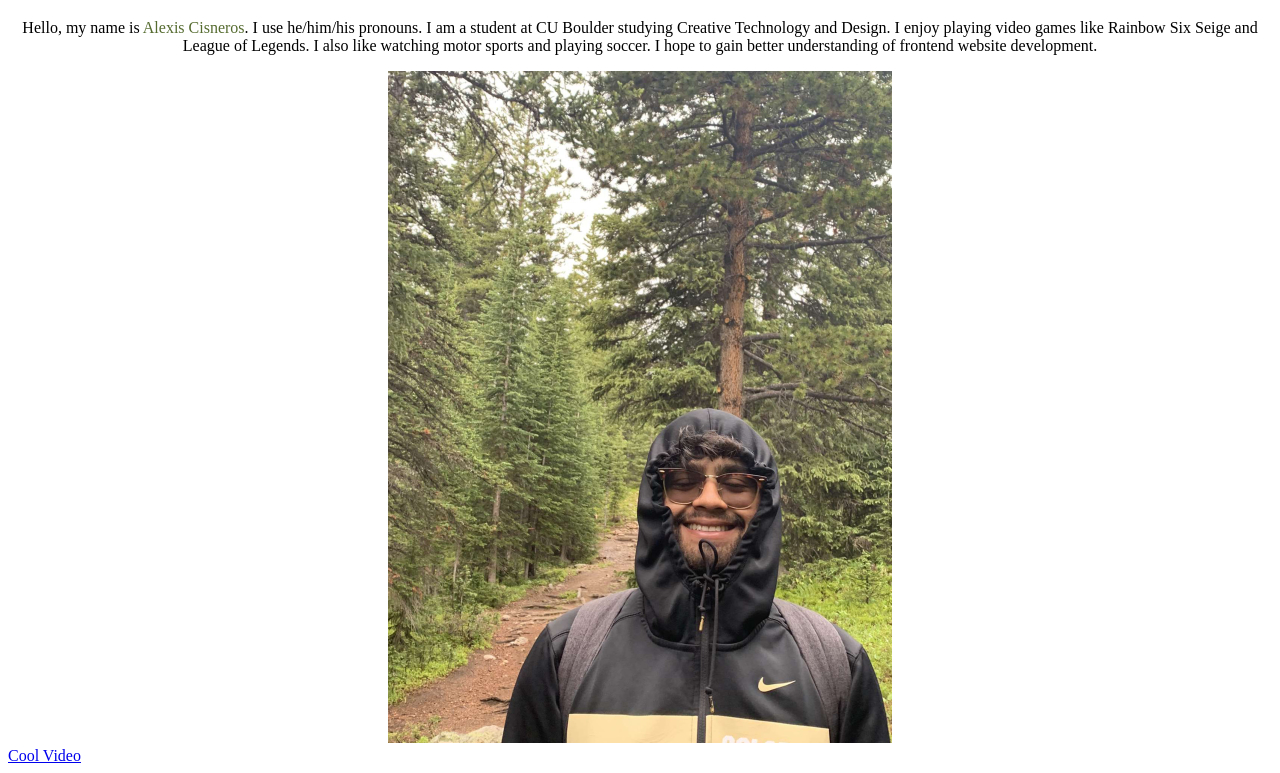
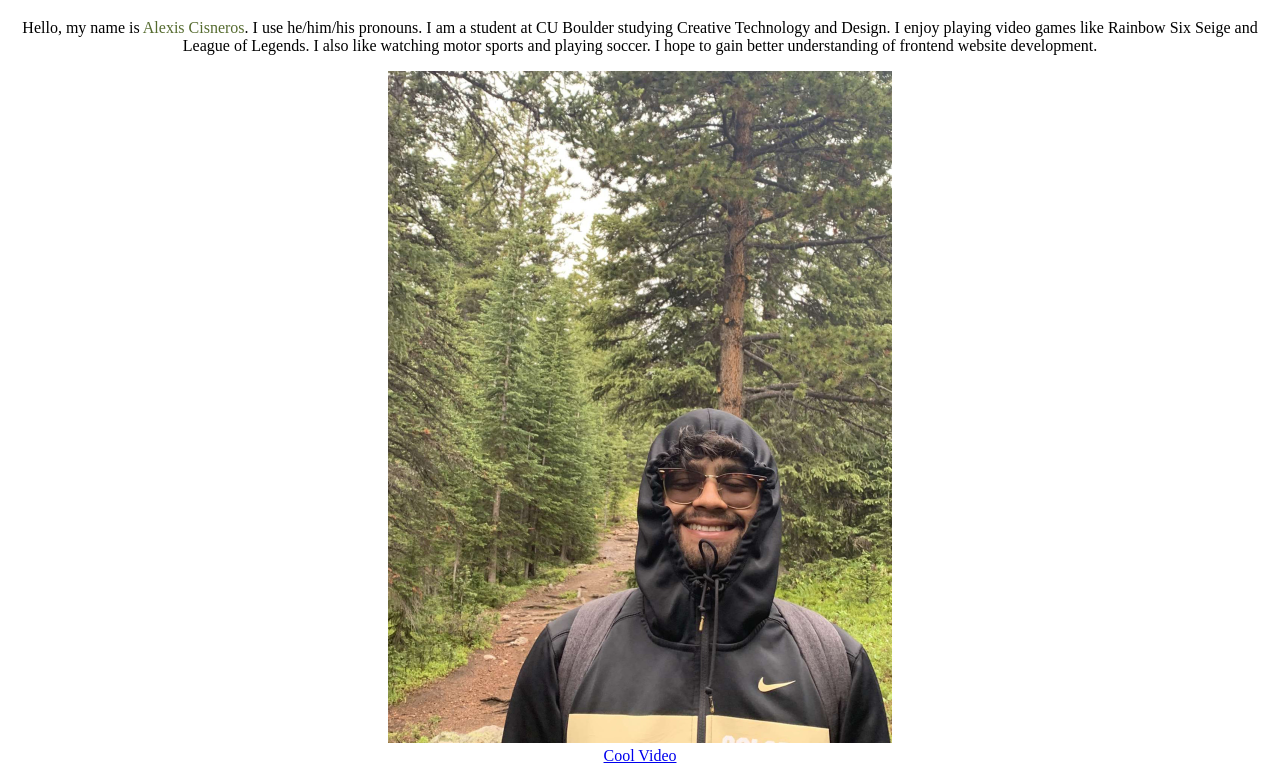
Before and after one commit to alci1167/alci1167.github.io, a plain HTML site: page index.html in a window 1280 px wide. Shown: the part 61-834 px from the top of the page. Drawn offline with Linux system fonts and the light colour scheme.

Commit message:
link center

```diff
--- a/index.html
+++ b/index.html
@@ -16,7 +16,7 @@
         motor sports and playing soccer. I hope to gain better understanding of frontend website development. </p>
 
         <div style = "text-align:center;"><img src = "img/ac.JPG" style = "width:504px;height:672px;" class = "center"></div>
-        <a href = "https://www.youtube.com/watch?v=dQw4w9WgXcQ" style="text-align:center;" target = "_blank">Cool Video</a>
+        <div style = "text-align:center;"><a href = "https://www.youtube.com/watch?v=dQw4w9WgXcQ" style="text-align:center" target = "_blank">Cool Video</a></div>
      </main>
 </body>
 </html>
```
